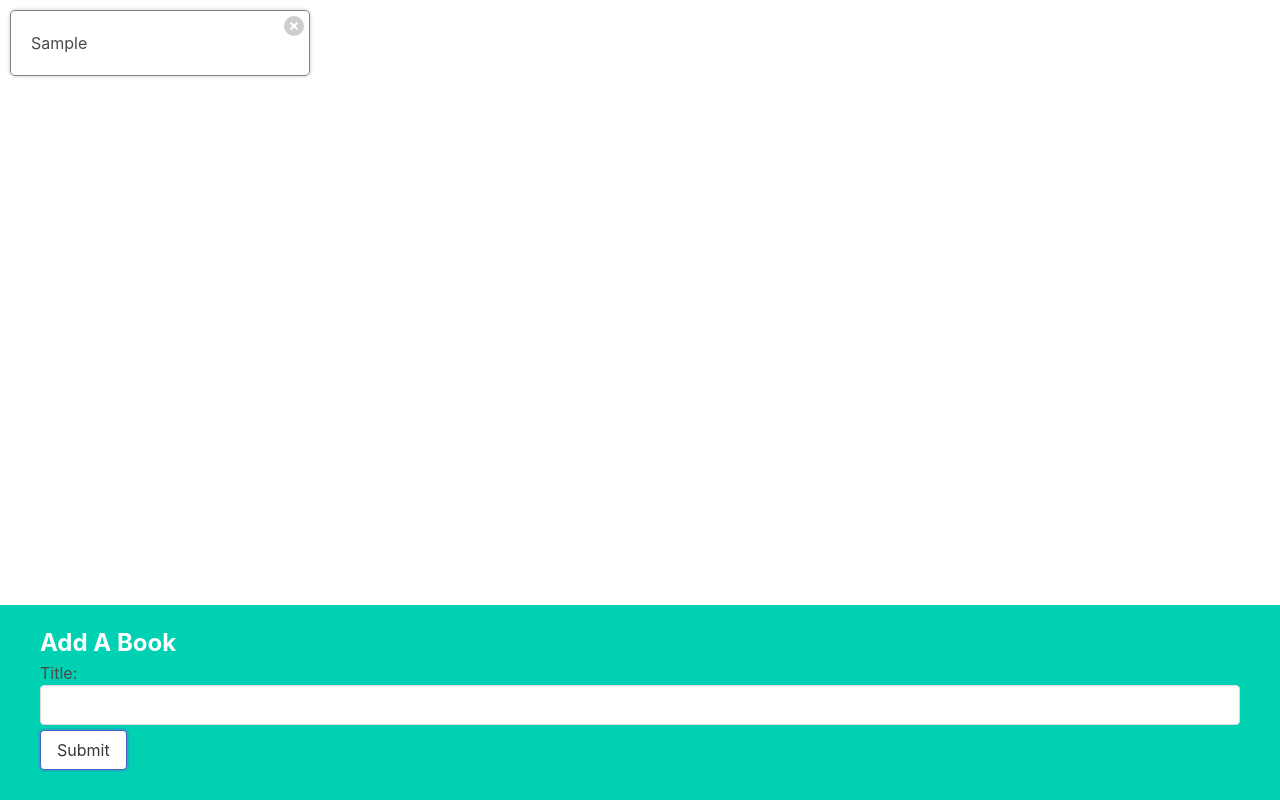
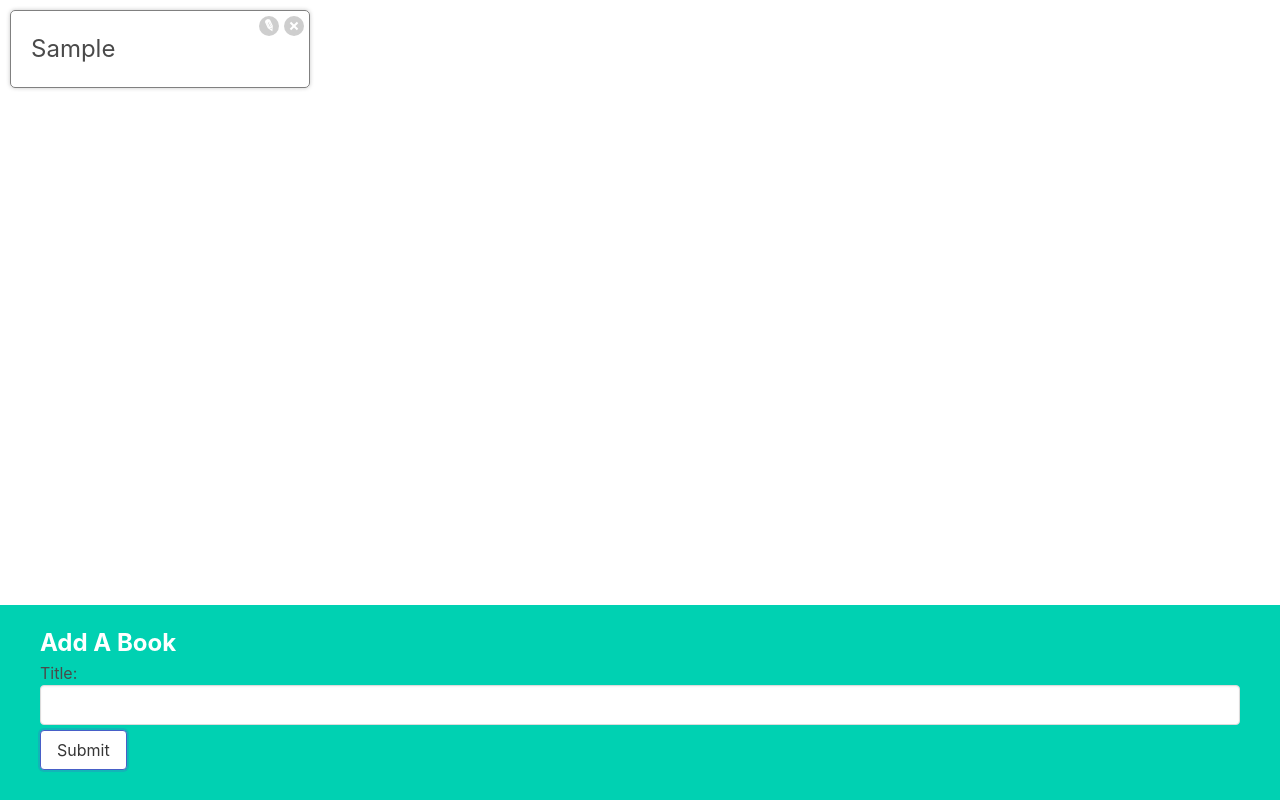
Before and after one commit to Liv4-code/book-list-app, a React (Create React App) app: page / in a window 1280 px wide. Both pictures are taken after typing "Sample" into the empty fields and a click on the button "Submit". Built offline with nearby package versions, Linux system fonts and the light colour scheme.

Commit message:
Added edit book title functionality

```diff
--- a/src/App.js
+++ b/src/App.js
@@ -4,6 +4,18 @@
 
 const App = () => {
     const [books, setBooks] = useState([]);
+
+    const editBookById = (id, newTitle) => {
+        const updatedBooks = books.map((book) => {
+            if (book.id === id) {
+                return { ...book, title: newTitle };
+            }
+
+            return book;
+        });
+
+        setBooks(updatedBooks);
+    };
 
     const deleteBookById = (id) => {
         const updatedBooks = books.filter((book) => {
@@ -22,13 +34,13 @@
         setBooks(updatedBooks);
     };
 
-    // const editBook = () => {};
-
-    // const deleteBook = () => {};
-
     return (
         <div className="app">
-            <BookList books={books} onDelete={deleteBookById} />
+            <BookList
+                books={books}
+                onDelete={deleteBookById}
+                onEdit={editBookById}
+            />
             <BookCreate onCreate={createBook} />
         </div>
     );
--- a/src/components/BookEdit.js
+++ b/src/components/BookEdit.js
@@ -1,4 +1,29 @@
-const BookEdit = () => {
-    return <div>Edit</div>;
+import { useState } from "react";
+
+const BookEdit = ({ book, onSubmit }) => {
+    const [title, setTitle] = useState(book.title);
+
+    const handleChange = (e) => {
+        setTitle(e.target.value);
+    };
+
+    const handleSubmit = (e) => {
+        e.preventDefault();
+        onSubmit(book.id, title);
+    };
+
+    return (
+        <form onSubmit={handleSubmit} className="book-edit">
+            <label htmlFor="updateTitle">Title</label>
+            <input
+                onChange={handleChange}
+                className="input"
+                type="text"
+                name="updateTitle"
+                value={title}
+            />
+            <button className="button is-primary">Save</button>
+        </form>
+    );
 };
 export default BookEdit;
--- a/src/components/BookList.js
+++ b/src/components/BookList.js
@@ -1,8 +1,15 @@
 import BookShow from "./BookShow";
 
-const BookList = ({ books, onDelete }) => {
+const BookList = ({ books, onDelete, onEdit }) => {
     const renderedBooks = books.map((book) => {
-        return <BookShow key={book.id} book={book} onDelete={onDelete} />;
+        return (
+            <BookShow
+                key={book.id}
+                book={book}
+                onDelete={onDelete}
+                onEdit={onEdit}
+            />
+        );
     });
 
     return <div className="rendered-books">{renderedBooks}</div>;
--- a/src/components/BookShow.js
+++ b/src/components/BookShow.js
@@ -1,13 +1,35 @@
-const BookShow = ({ book, onDelete }) => {
-    const handleClick = () => {
+import { useState } from "react";
+import BookEdit from "./BookEdit";
+
+const BookShow = ({ book, onDelete, onEdit }) => {
+    const [showEdit, setShowEdit] = useState(false);
+
+    const handleDeleteClick = () => {
         onDelete(book.id);
     };
 
+    const handleEditClick = () => {
+        setShowEdit(!showEdit);
+    };
+
+    const handleSubmit = (id, newTitle) => {
+        setShowEdit(false);
+        onEdit(id, newTitle);
+    };
+
+    let content = <h3>{book.title}</h3>;
+    if (showEdit) {
+        content = <BookEdit book={book} onSubmit={handleSubmit} />;
+    }
+
     return (
         <div className="book-show">
-            {book.title}
+            <div>{content}</div>
             <div className="actions">
-                <button className="delete" onClick={handleClick}>
+                <button className="edit" onClick={handleEditClick}>
+                    Edit
+                </button>
+                <button className="delete" onClick={handleDeleteClick}>
                     Delete
                 </button>
             </div>
```
